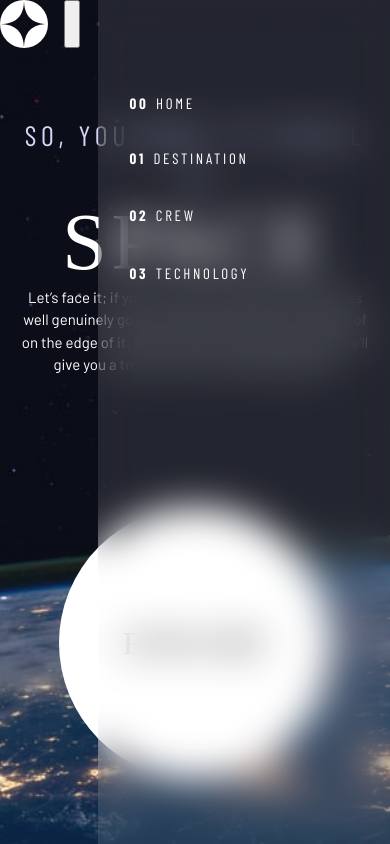
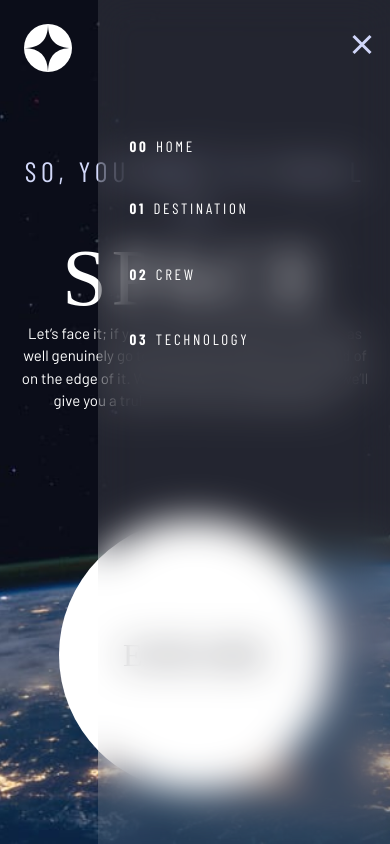
Before and after one commit to tomasluciano001/space-tourism-website, a plain HTML site: page index.html in a window 390 px wide. Both pictures are taken after a click on the button "Menu". Drawn offline with nearby package versions, Linux system fonts and the light colour scheme; a web font is replaced by a local one.

Commit message:
navigation

```diff
--- a/index.html
+++ b/index.html
@@ -23,7 +23,7 @@
     </div>
       <button class="mobile-nav-toggle" aria-controls="primary-navigation" aria-expanded="false"><span class="sr-only">Menu</span></button>
     <nav>
-        <ul id="primary-navigation" class="primary-navigation underline-indicators flex">
+        <ul id="primary-navigation" data-visible="false" class="primary-navigation underline-indicators flex">
             <li class="active"><a class="ff-sans-cond uppercase text-white letter-spacing-2" href="index.html"><span>00</span>Home</a></li>
             <li><a class="ff-sans-cond uppercase text-white letter-spacing-2" href="destination.html"><span>01</span>Destination</a></li>
             <li><a class="ff-sans-cond uppercase text-white letter-spacing-2" href="crew.html"><span>02</span>Crew</a></li>
@@ -44,6 +44,6 @@
       <a href="#" class="large-button uppercase ff-serif text-dark bg-white">Explore</a>
     </div>
   </div>
-
+<script src="./index.js"></script>
 </body>
 </html>
--- /dev/null
+++ b/index.js
@@ -0,0 +1,17 @@
+const nav = document.querySelector(".primary-navigation");
+const navToggle = document.querySelector(".mobile-nav-toggle");
+
+navToggle.addEventListener("click", () => {
+
+    const visiblity = nav.getAttribute("data-visible");
+    if (visiblity === "false") {
+        nav.setAttribute("data-visible", true);
+        navToggle.setAttribute("aria-expanded", true);
+    } else {
+        nav.setAttribute("data-visible", false);
+        navToggle.setAttribute("aria-expanded", false);
+    }
+
+    // console.log(visiblity);
+    // console.log(navToggle.getAttribute('aria-expanded'));
+})
--- a/index.scss
+++ b/index.scss
@@ -81,6 +81,8 @@ body {
 
   display: grid;
   grid-template-rows: min-content 1fr;
+
+  overflow-x: hidden;
 }
 
 // make images easier to work with
@@ -165,7 +167,7 @@ select {
   }
   .grid-container--home {
     padding-bottom: msc(6rem, 20vh);
-    align-items: end;
+    // align-items: end;
   }
 }
 
@@ -298,7 +300,7 @@ select {
   place-items: center;
   padding: 0 2em;
   border-radius: 50%;
-  aspect-ratio: 1 / 1;
+  aspect-ratio: 1;
   text-decoration: none;
 }
 
@@ -319,29 +321,30 @@ select {
 .large-button:focus::after {
   transform: scale(1.5);
 }
+
+.logo {
+  margin: 1.5rem clamp(1.5rem, 5vw, 3.5rem);
+}
+
+.primary-header {
+  justify-content: space-between;
+  align-items: center;
+}
+
 .primary-navigation {
+  --gap: clamp(1.5rem, 5.5vw, 3.5rem);
   --underline-gap: 2rem;
   list-style: none;
   margin: 0;
   background: rgba($tertiary, 0.1);
   backdrop-filter: blur(1.2rem);
 }
-@media (max-width: 35rem) {
+@supports (backdrop-filter: blur(1rem)) {
   .primary-navigation {
-    --underline-gap: 0.5rem;
-    list-style: none;
-    padding: MIN(20rem, 10vh) 2rem;
-    margin: 0;
-    flex-direction: column;
-    position: fixed;
-    inset: 0 0 0 25%;
-    z-index: 100;
-  }
-  .primary-navigation.underline-indicators > .active {
-    border: 0;
+    background: rgba($tertiary, 0.1);
+    backdrop-filter: blur(1.2rem);
   }
 }
-
 .primary-navigation a {
   text-decoration: none;
   color: $tertiary;
@@ -350,6 +353,80 @@ select {
 .primary-navigation a span {
   font-weight: bold;
   margin-right: 0.5em;
+}
+.mobile-nav-toggle {
+  display: none;
+}
+
+@media (max-width: 35rem) {
+  .primary-navigation {
+    --underline-gap: 0.5rem;
+    list-style: none;
+    padding: MIN(20rem, 15vh) 2rem;
+    margin: 0;
+    flex-direction: column;
+    position: fixed;
+    inset: 0 0 0 25%;
+    z-index: 100;
+    transform: translateX(100%);
+    transition: transform 500ms ease-in-out;
+  }
+  .primary-navigation[data-visible='true'] {
+    transform: translateX(0);
+  }
+  .primary-navigation.underline-indicators > .active {
+    border: 0;
+  }
+  .mobile-nav-toggle {
+    display: block;
+    position: absolute;
+    z-index: 9999;
+    right: 1rem;
+    top: 2rem;
+    background: transparent;
+    background-image: url(./assets/shared/icon-hamburger.svg);
+    background-repeat: no-repeat;
+    background-position: center;
+    width: 1.5rem;
+    aspect-ratio: 1;
+    border: 0;
+  }
+  .mobile-nav-toggle[aria-expanded='true'] {
+    background-image: url(./assets/shared/icon-close.svg);
+  }
+}
+@media (min-width: 35em) {
+  .primary-navigation {
+    padding-inline: clamp(3rem, 9vw, 7rem);
+  }
+}
+
+@media (min-width: 35em) and (max-width: 44.9em) {
+  .primary-navigation a > span {
+    display: none;
+  }
+}
+
+@media (min-width: 45em) {
+  .primary-header::after {
+    content: '';
+    display: block;
+    position: relative;
+    height: 1px;
+    margin-right: -2.7rem;
+    background: rgba($tertiary, 0.25);
+    z-index: 999;
+    width: 100%;
+    order: 1;
+    opacity: 0.9;
+  }
+  nav {
+    order: 2;
+  }
+
+  .primary-navigation {
+    margin-block: 2rem;
+  }
 }
 
 .underline-indicators > * {
```
Also changed, not shown: index.css, 1 other file.
